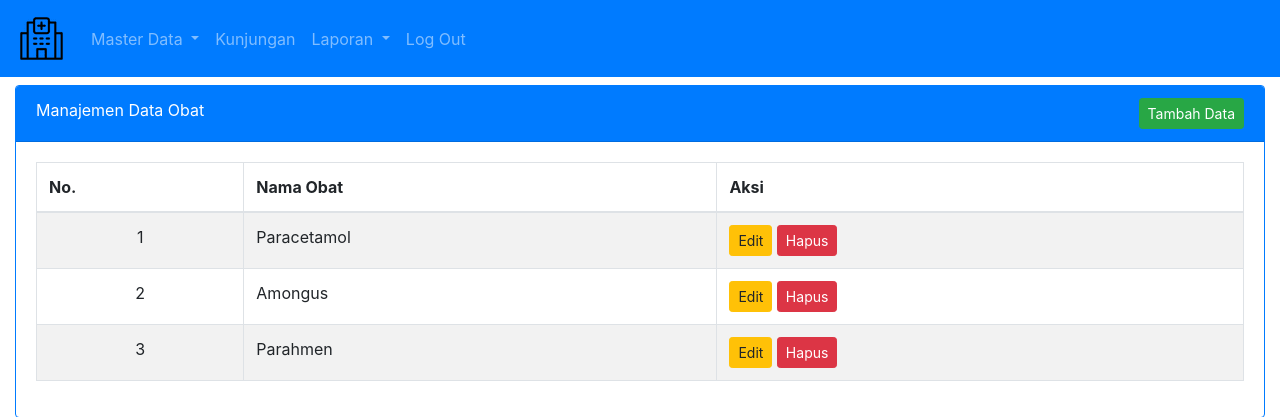
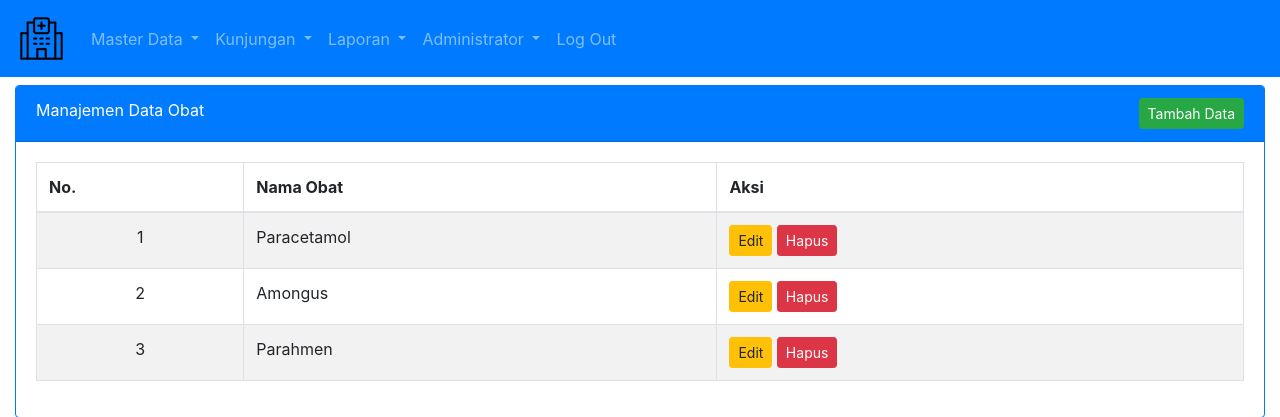
Before and after one commit to RendyWls/klinik-wp2, a CodeIgniter app: page /klinik-wp2/index.php/obat/index in a window 1280 px wide. Shown: the top 417 px of the page. Run offline with CodeIgniter, Linux system fonts and the light colour scheme; a user stored in the database is signed in; data comes from the database, SQL or seed files in the repository.

Commit message:
013/11/2024 - perubahan navbar - perapihan code pada login

```diff
--- a/application/views/header.php
+++ b/application/views/header.php
@@ -23,14 +23,21 @@
               Master Data
             </a>
             <div class="dropdown-menu" aria-labelledby="navMaster">
-              <a class="dropdown-item" href="<?= base_url('users'); ?>">Data User</a>
               <a class="dropdown-item" href="<?= base_url('dokter'); ?>">Data Dokter</a>
-              <a class="dropdown-item" href="<?= base_url('pasien'); ?>">Data Pasien</a>
               <a class="dropdown-item" href="<?= base_url('obat'); ?>">Data Obat</a>
             </div>
           </li>
-          <li class="nav-item">
-            <a class="nav-link" href="<?= base_url('kunjungan') ?>">Kunjungan</a>
+          <li class="nav-item dropdown">
+          <a class="nav-link dropdown-toggle" href="#" id="navMaster" role="button" data-toggle="dropdown" aria-expanded="false">
+              Kunjungan
+            </a>
+          <div class="dropdown-menu" aria-labelledby="navMaster">
+              <a class="dropdown-item" href="<?= base_url('pasien'); ?>">Pasien</a>
+              <a class="dropdown-item" href="<?= base_url('kunjungan') ?>">Kunjungan Rawat Jalan</a>
+              <a class="dropdown-item" href="<?= base_url('kunjungan') ?>">Kunjungan Rawat Inap</a>
+              <a class="dropdown-item" href="<?= base_url('kunjungan') ?>">Kunjungan UGD/IGD</a>
+            </div>
+
           </li>
           <li class="nav-item dropdown">
             <a class="nav-link dropdown-toggle" href="#" id="navLaporan" role="button" data-toggle="dropdown" aria-expanded="false">
@@ -39,7 +46,17 @@
             <div class="dropdown-menu" aria-labelledby="navLaporan">
               <a class="dropdown-item" href="<?= base_url('laporan/data_dokter'); ?>">Data Dokter</a>
               <a class="dropdown-item" href="<?= base_url('laporan/data_pasien'); ?>">Data Pasien</a>
-              <a class="dropdown-item" href="<?= base_url('laporan/data_kunjungan'); ?>">Data Kunjungan</a>
+              <a class="dropdown-item" href="<?= base_url('laporan/data_kunjungan'); ?>">Data Kunjungan Rawat Jalan</a>
+              <a class="dropdown-item" href="<?= base_url('laporan/data_kunjungan'); ?>">Data Kunjungan Rawat Inap</a>
+              <a class="dropdown-item" href="<?= base_url('laporan/data_kunjungan'); ?>">Data Kunjungan UGD/IGD</a>
+            </div>
+          </li>
+          <li class="nav-item dropdown">
+            <a class="nav-link dropdown-toggle" href="#" id="navMaster" role="button" data-toggle="dropdown" aria-expanded="false">
+              Administrator
+            </a>
+            <div class="dropdown-menu" aria-labelledby="navMaster">
+              <a class="dropdown-item" href="<?= base_url('users'); ?>">Data User</a>
             </div>
           </li>
           <li class="nav-item float-right">
```
Also changed, not shown: application/views/login.php (+0 -46 lines).
